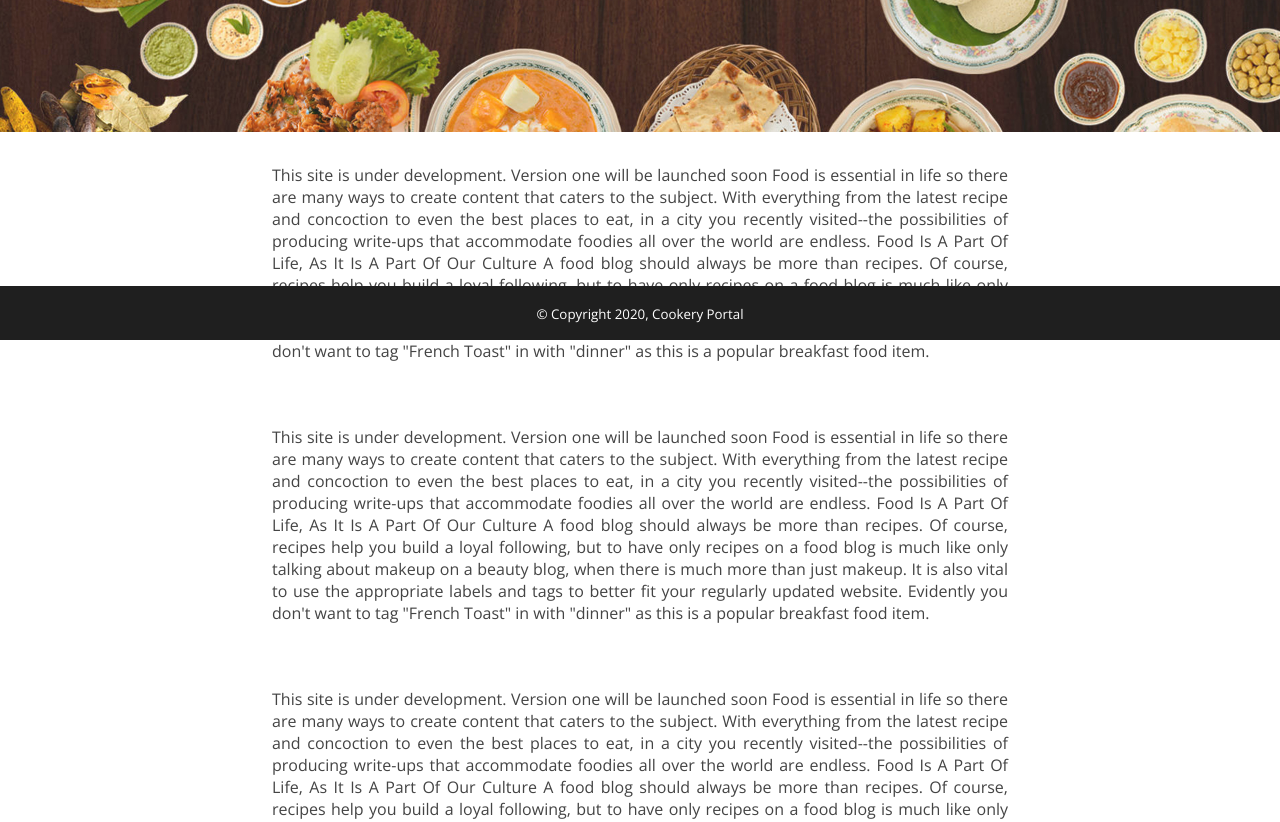
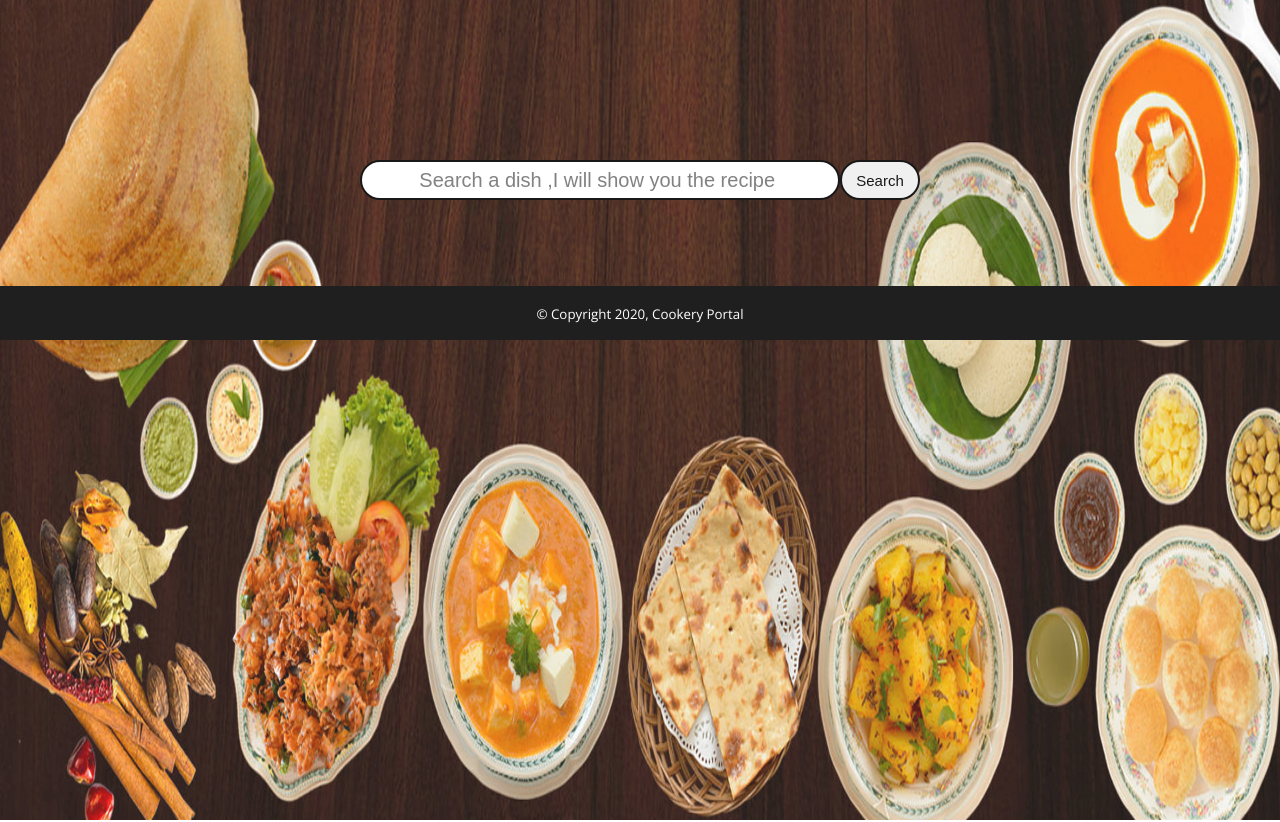
Before and after one commit to cookery-portal/cookery-hub, a React (Create React App) app in the folder cookery-ui/: page /about in a window 1280 px wide. Shown: the part 460-1282 px from the top of the page. Built offline with nearby package versions, Linux system fonts and the light colour scheme.

Commit message:
code refactor

```diff
--- a/cookery-ui/src/App.css
+++ b/cookery-ui/src/App.css
@@ -3,3 +3,9 @@
     position:absolute;
     border:1px solid black;
   }
+  #app-about{
+    padding-top: 10vh;
+  }
+  #app-welcome{
+    height: auto;
+  }
--- a/cookery-ui/src/assets/css/Searchbar.css
+++ b/cookery-ui/src/assets/css/Searchbar.css
@@ -2,7 +2,12 @@
 
     background-color: transparent;
     display: flex;
-    top: 20px;
+    position: 'absolute';
+    left: '50%';
+    top: '50%';
+    transform: 'translate(-50%, -50%)';
+
+
 }
 .serachbar-input{
     width: 60vh;
--- a/cookery-ui/src/components/Header/About.css
+++ b/cookery-ui/src/components/Header/About.css
@@ -1,5 +1,11 @@
+.about-root{
+    padding-top: 20px;
+    z-index: 1;
+
+}
+
 .about{
-    display: flex;
+    /* display: flex; */
     justify-content: center;
     align-items: center;
     text-align: center;
--- a/cookery-ui/src/components/Header/Welcome.css
+++ b/cookery-ui/src/components/Header/Welcome.css
@@ -3,17 +3,18 @@
     background-image:url(../../assets/images/Recipies-Background.jpg) ;
     background-color: transparent;
     opacity: 0.9;
-    /*background-attachment: fixed;*/
-    background-size: cover;
+    background-attachment:absolute;
+    background-repeat: no-repeat;
+    background-size:contain;
+    background-size: 100% 100%;
     line-height: 1.8;
-    height: 74vh;
     display: flex;
     justify-content: center;
     align-items: center;
     text-align: center;
     z-index: 1;
-    overflow: visible;
-    /* height:75rem; */
+    overflow:hidden;
+    height:80rem;
   }
   .welcome--logo {
     width: 10rem;
```
